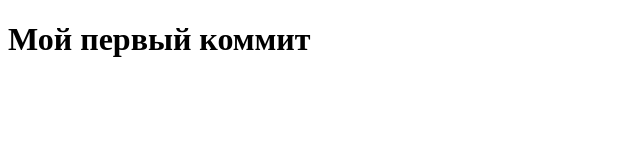
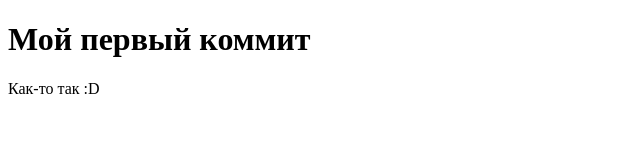
Before and after one commit to JackDTX/first-project, a plain HTML site: page index.html in a window 1280 px wide. Shown: the whole page, without its empty margins (0-640 px from the left). Drawn offline with Linux system fonts and the light colour scheme.

Commit message:
обновление

```diff
--- a/index.html
+++ b/index.html
@@ -9,6 +9,7 @@
 <body>
     <header class="header">
         <h1>Мой первый коммит</h1>
+        <p>Как-то так :D</p>
     </header>
 </body>
 </html>
```
